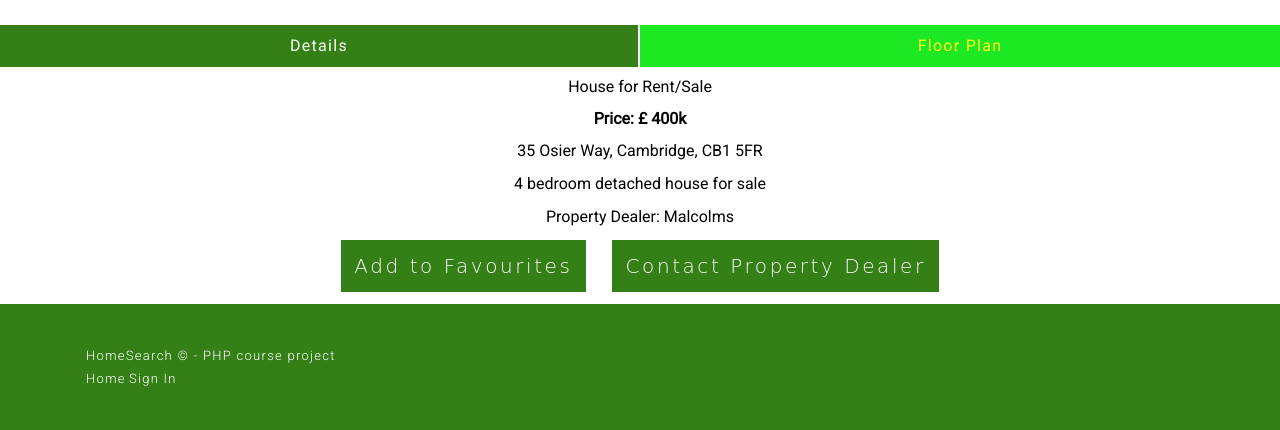
After one commit to ppriyadarshini123/HouseSearch, a PHP site: page /Payal_Priyadarshini_PHP_Project/houseDetails.php in a window 1280 px wide. The commit adds this page. Shown: the part 580-1010 px from the top of the page. Run offline with PHP 8.4, Linux system fonts and the light colour scheme; some libraries are stand-ins or nearby versions; some web fonts are replaced.

Commit message:
implemented housedetails.php page

```diff
--- a/admin/addUser.php
+++ b/admin/addUser.php
@@ -22,11 +22,11 @@ include("../admin/adminNav.php");
             <section class="editAddItem">
                 <h2 class="sectionTitle"></h2>
                 <form method="post" enctype="multipart/form-data" action="#" class="">
+                     <div class="headingCenter">
+                            <h1>Add/Edit User</h1>
+                        </div><!--align heading-->
                     <div class="form">
                         <div class="editAddHouseAlign">
-                        <div class="headingCenter">
-                            <h1>Add/Edit User</h1>
-                        </div><!--align heading-->
                         <div class="align">
                             <label for="uRole">Role:</label>
                              <input list="roles" name="role">
--- a/admin/signin.php
+++ b/admin/signin.php
@@ -18,8 +18,8 @@ include("../includes/header.php");
         <section class="mainBody">
                 <div class="container">
                     <section class="signinpage">
-                            <div class="signin flexCont"><!--result product-->
-                                <p class="signin">Sign In</p>
+                            <div class="signin"><!--result product-->
+                                <p class="headingCenter">Sign In</p>
                                 <div class="email alignView">
                                     <span class="spEmail">Email : </span>
                                     <input name="email" type="email" placeholder="john@johndoe.com" required>
--- a/build/css/main.css
+++ b/build/css/main.css
@@ -123,7 +123,7 @@ header
 {
     display: flex;
     justify-content: space-between;
-    width: 37vw;
+    width: 40vw;
 }
 .navWidth li
 {
@@ -137,11 +137,12 @@ header
 .adminNav:hover
 {
     text-decoration: underline;
+    background-color: #358016;
+    color: white;
+    padding: .3vw;
+    box-sizing: border-box;
 }
-.adminNav:active
-{
-    color: tomato;
-}
+
 
 
 /******************
@@ -196,14 +197,19 @@ header
     display: flex;
     justify-content: space-between;
 }
-.alignBtn
+/*.alignBtn
 {
     padding-top: 1.2vw;
     padding-bottom: 1vw;
-}
+}*/
+
 .fields
 {
-
+    padding-top: 1.5vw;
+     text-align: left;
+   width: 25vw;
+   margin-left: auto;
+   margin-right: auto;
 }
 
 .btnSubmit
@@ -216,7 +222,12 @@ header
     font-weight: 100;
     font-style: normal;
     font-size: 20px;
-
+    border: 1px transparent solid;
+}
+.btnSubmit:hover
+{
+     border: 1px #1CE823 solid;
+     color: #FEFF1F;
 }
 /**********************************
  *  MAIN (index.php) SECTION
@@ -229,7 +240,7 @@ main{background-color: #eee;}
 }
 .container
 {
-
+    padding-top: 1vw;
     background-color: #FFFFFF;
     text-align: center;
 
@@ -237,23 +248,34 @@ main{background-color: #eee;}
 
 .resHouse
 {
-    margin-top: 1vw;
-    margin-bottom: 2vw;
+
+
+}
+
+.indexSubmit
+{
+    margin-bottom: 1vw;
 }
 
 .hImage
 {
-
+    width: 50%;
 }
 
 .resStreetName
 {
+    margin-bottom: 1vw;
+    margin-top: 1vw;
+}
+.hStreet, .hDetails, .hPD
+{
+    padding-top: .1vw;
+    padding-bottom: 1.2vw;
 
 }
-.hStreet
-{
 
-}
+
+
 .resCity
 {
 
@@ -269,7 +291,75 @@ main{background-color: #eee;}
 
 .hPrice
 {
+    padding-top: 1.2vw;
+    padding-bottom: 1.2vw;
+    font-weight: bold;
+}
 
+.hFav
+{
+
+}
+
+/******************
+ *  HOUSEDETAILS PAGE
+ ******************/
+.housedetails
+{
+
+}
+
+.alignBtnFav
+{
+    margin-left: 1vw;
+    margin-right: 1vw;
+}
+
+.flexAlign
+{
+    display: flex;
+}
+.flexAlignInline
+{
+    display: inline-flex;
+}
+
+.dispGrid
+{
+    display: inline-grid;
+    width: 20%;
+}
+
+.divDetails
+{
+    border-right: #FFFFFF 2px solid;
+    padding: 1vw;
+    width: 50%;
+}
+.divFloorPlan
+{
+     padding: 1vw;
+    width: 50%;
+}
+.divDetails:hover,.divDetails:active, .divFloorPlan:hover, .divFloorPlan:active
+{
+    cursor: pointer;
+    background-color: #358016;
+    color: white;
+}
+.clickedDivFloorPlan
+{
+    display: none;
+    margin-bottom: 1vw;
+}
+
+.headingHouseDetails
+{
+    text-align: center;
+    background-color: #1CE823;
+    color: #FEFF1F;
+    letter-spacing: .1vw;
+    margin-bottom: .9vw;
 }
 
 /******************
@@ -281,7 +371,7 @@ main{background-color: #eee;}
 }
 .signin
 {
-    padding-top: 1vw;
+
     padding-bottom: 1vw;
 }
 .flexCont
@@ -304,7 +394,7 @@ main{background-color: #eee;}
 
 .searchResults
 {
-    padding-top: 1.5vw;
+
 }
 
 .resUserDetails
@@ -318,10 +408,7 @@ main{background-color: #eee;}
 
 }
 
-.resStreetName
-{
 
-}
 .uName
 {
 
@@ -342,6 +429,18 @@ main{background-color: #eee;}
     padding-bottom: 1.5vw;
     margin-bottom: .9vw;
     justify-content: space-between;
+}
+.spPostcode
+{
+    padding-right: 2.2px;
+}
+.spMin
+{
+    padding-right: 4.3vw;
+}
+.spMax
+{
+    padding-right: 3.9vw;
 }
 
 /******************
@@ -370,16 +469,19 @@ main{background-color: #eee;}
 .headingCenter
 {
     text-align: center;
-    color: #358016;
+    background-color: #1CE823;
+    color: #FEFF1F;
     letter-spacing: .1vw;
-    padding-top: .2vw;
+    padding-top: 1.5vw;
     padding-bottom: 1.5vw;
     margin-bottom: .9vw;
 }
 
 .alignBtn
 {
-    text-align: center;
+    width: 20vw;
+    margin-top: 1vw;
+    margin-left: 39vw;
 }
 
 /******************
@@ -443,6 +545,7 @@ main{background-color: #eee;}
 
 .bottomFooter a:hover{
     text-decoration: underline;
+    background-color:
 }
 
 .footBanner{
--- a/build/js/index.js
+++ b/build/js/index.js
@@ -16,23 +16,61 @@
 (function(){
 
 
-    const submit = document.getElementsByClassName("submitBtn");
-    const $menuIcon = $('#openNav');
+    /*const submit = document.getElementsByClassName("submitBtn");
+    const $menuIcon = $('#openNav');*/
 
 
     /* FUNCTIONS*/
 
+     /**
+     * @name divFloorPlanClicked
+     * @desc Handling clicking of floor plan divs
+     */
+    function divFloorPlanClicked() {
+        console.log("divFloorPlanClicked");
+
+
+        $("#divFloorPlan").click(function(){
+            $("#clickedDivDetails").hide();
+            $("#clickedDivFloorPlan").show();
+            $("#divFloorPlan").css("background-color", "#358016");
+            $("#divFloorPlan").css("color", "#FFFFFF");
+            $("#divDetails").css("background-color", "#1CE823");
+            $("#divDetails").css("color", "#FEFF1F");
+        });
+    }//divFloorPlanClicked
+
+
+    /**
+     * @name divDetailsClicked
+     * @desc Handling clicking of details divs
+     */
+    function divDetailsClicked() {
+
+        console.log("divDetailsClicked");
+        $("#divDetails").click(function(){
+            $("#clickedDivFloorPlan").hide();
+            $("#clickedDivDetails").show();
+            $("#divDetails").css("background-color", "#358016");
+             $("#divDetails").css("color", "#FFFFFF");
+            $("#divFloorPlan").css("background-color", "#1CE823");
+            $("#divFloorPlan").css("color", "#FEFF1F");
+        });
+    }//divDetailsClicked
 
 
 
-  /**
+    /**
      * @name bindBtns
      * @desc this will bind all the elements to their events
      */
     function bindBtns() {
-        validation();
-        myFunction();
-        postersSlider();
+        /*Initial look of Tabs; Details and Floor Plan*/
+         $("#divDetails").css("background-color", "#358016");
+         $("#divDetails").css("color", "#FFFFFF");
+
+        divDetailsClicked();
+        divFloorPlanClicked();
     }//bindBtns
 
 
@@ -43,6 +81,7 @@
      */
     function init() {
 
+        bindBtns();
     }//end init
 
     /**
--- /dev/null
+++ b/houseDetails.php
@@ -0,0 +1,71 @@
+<?php
+/**
+ *
+ * PHP course project
+ * url: /index.php
+ */
+include("includes/utilities.php");
+
+//   THIS IS THE BEGINNING OF THE MARKUP
+
+include("includes/top.php");
+include("includes/header.php");
+?>
+</div><!--/topHeader-->
+</header>
+<main>
+    <section class="mainBody">
+        <div class="container housedetails">
+            <section class="searchResults">
+                <div class="resHouse flexCont"><!--result house-->
+                    <img src="build/imgs/house-432x239.png" width="432"  height="239" title=""
+                         alt="">
+                </div>  <!--/resHouse-->
+                    <div class="flexAlign headingHouseDetails">
+                        <div class="divDetails" id="divDetails">Details</div>
+                        <div class="divFloorPlan" id="divFloorPlan">Floor Plan</div>
+                    </div><!--/flexAlign-->
+                    <div class="resStreetName" id="clickedDivDetails">
+                        <div>
+                            <p class="hRentSale">House for Rent/Sale</p>
+                        </div>
+                        <div>
+                            <p class="hPrice">Price: £ 400k</p>
+                        </div>
+                        <div>
+                            <p class="hStreet">35 Osier Way, Cambridge, CB1 5FR</p>
+                        </div><!--/resStreetName-->
+                        <div>
+                            <p class="hDetails">4 bedroom detached house for sale</p>
+                        </div><!--/resDetails-->
+                        <div>
+                            <p class="hPD">Property Dealer: Malcolms</p>
+                        </div><!--/resPD-->
+                        <div class="flexAlignInline">
+                            <div class="alignBtnFav">
+                               <input name="AddtoFavourites" type="submit" class="btnSubmit" value="Add to Favourites">
+                            </div><!--/align-->
+                            <div class="alignBtnFav">
+                                <input name="ContactPropertyDealer" type="submit" class="btnSubmit" value="Contact Property Dealer">
+                            </div><!--/align-->
+                        </div>
+                    </div><!--/clickedDivDetails-->
+                    <div class="clickedDivFloorPlan" id="clickedDivFloorPlan">
+                        <img src="build/imgs/floor-plan.jpg" width="200" height="200" alt="alt"/>
+                    </div><!--/clickedDivFloorPlan-->
+        </div><!--/container housedetails-->
+    </section><!--/searchResults-->
+</div><!--/mainBody container-->
+</section><!--/ mainBody-->
+</main>
+
+<?php include("includes/footer.php"); ?>
+
+</div><!--/wrapper-->
+
+<!-- add your JS here-->
+<script src="node_modules/jquery/dist/jquery.js"></script>
+<script src="build/js/index.js"></script>
+<!--/ your JS here-->
+</body>
+</html>
--- a/includes/banner.php
+++ b/includes/banner.php
@@ -31,7 +31,7 @@
                 <input name="max" type="number" placeholder="450k" required>
             </div><!-- Max -->
         </div><!-- fields -->
-        <div class="alignBtn">
+        <div class="indexSubmit">
             <input name="Submit" type="submit" class="btnSubmit">
         </div><!-- submit Button -->
     </div><!--/container-->
--- a/includes/top.php
+++ b/includes/top.php
@@ -9,7 +9,7 @@
     <link rel="stylesheet" href="https://use.typekit.net/vnj5wbt.css">
     <link href="https://fonts.googleapis.com/css?family=Roboto:300,400" rel="stylesheet">
     <link rel="stylesheet" href="<?php echo ROOT;?>build/css/main.css" media="screen"/>
-    <link rel="shortcut icon" type="image/x-icon" href="build/imgs/favicon.ico"/>
+    <link rel="shortcut icon" type="image/x-icon" href=""/>
     <meta name="author" content="Payal"/>
     <meta name="description" content="php project"/>
     <meta name="keywords" content="housing agency house search"/>
--- a/package.json
+++ b/package.json
@@ -9,6 +9,7 @@
     "startServer": "browser-sync start --directory --proxy 'localhost/Payal_Priyadarshini_PHP_Project' --files 'build/js/*.js, *.php, build/css/*.css'"
   },
   "dependencies": {
+    "jquery": "~3.5.1",
     "nodejs": "0.0.0",
     "npm": "nodejs"
   },
```
Also changed, not shown: admin/addHouse.php (+2 -7 lines), index.php (+23 -16 lines), package-lock.json, 2 other files.
